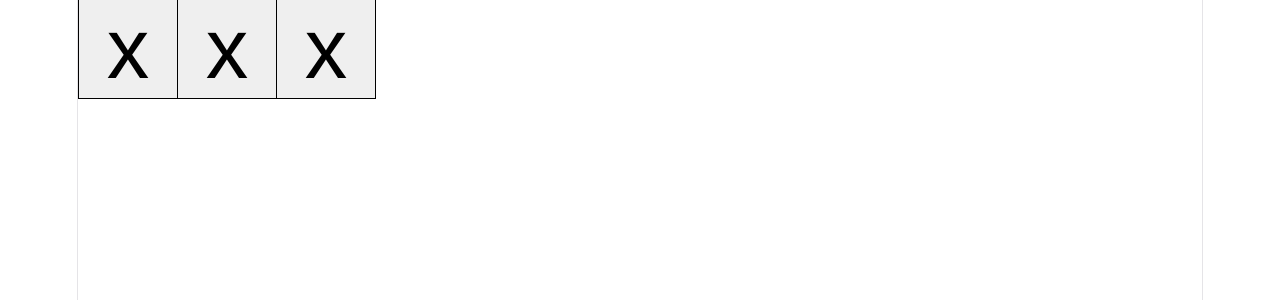
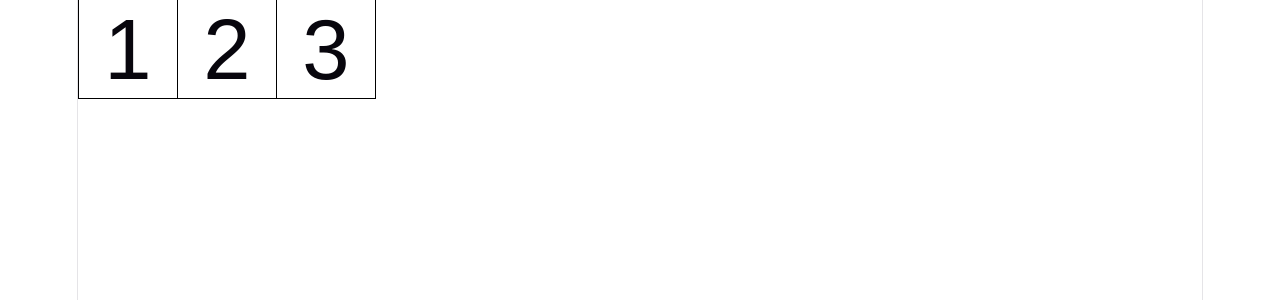
Before and after one commit to takacszsolt2022d-lab/reactonallominigame, a React (Vite) app in the folder reactonallominigame/: page / in a window 1280 px wide. Shown: the top 300 px of the page. Built offline with nearby package versions, Linux system fonts and the light colour scheme.

Commit message:
negyedikfeladat

```diff
--- a/reactonallominigame/src/components/Board.jsx
+++ b/reactonallominigame/src/components/Board.jsx
@@ -1,11 +1,14 @@
+import { useState } from "react";
 import Square from "./Square";
 
 export default function Board() {
+    const [squares] = useState([1, 2, 3]);
+
     return (
         <div className="board-row">
-            <Square />
-            <Square />
-            <Square />
+            <Square value={squares[0]} />
+            <Square value={squares[1]} />
+            <Square value={squares[2]} />
         </div>
     );
 }
--- a/reactonallominigame/src/components/Square.jsx
+++ b/reactonallominigame/src/components/Square.jsx
@@ -1,3 +1,3 @@
-export default function Square() {
-    return <button className="square">x</button>;
+export default function Square({ value }) {
+    return <button className="square">{value}</button>;
 }
--- a/reactonallominigame/src/index.css
+++ b/reactonallominigame/src/index.css
@@ -114,6 +114,27 @@ code {
   display: flex;
 }
 
+.game {
+  align-items: center;
+  display: flex;
+  flex: 1;
+  flex-direction: column;
+  justify-content: center;
+  padding: 24px;
+}
+
+.game h1 {
+  margin-bottom: 16px;
+}
+
+.game-status {
+  color: var(--text-h);
+  font-size: 20px;
+  font-weight: 600;
+  margin-bottom: 20px;
+  min-height: 1.5em;
+}
+
 .square {
   width: 100px;
   height: 100px;
@@ -124,4 +145,43 @@ code {
   align-items: center;
   justify-content: center;
   font-size: 85px;
+  line-height: 1;
+  padding: 0;
+  color: var(--text-h);
+  background: var(--bg);
+  cursor: pointer;
 }
+
+.square:disabled {
+  cursor: default;
+}
+
+.reset-button {
+  background: var(--accent);
+  border: 0;
+  border-radius: 6px;
+  color: white;
+  cursor: pointer;
+  font: inherit;
+  font-weight: 600;
+  margin-top: 24px;
+  padding: 10px 20px;
+}
+
+.reset-button:hover {
+  filter: brightness(0.92);
+}
+
+.square:focus-visible,
+.reset-button:focus-visible {
+  outline: 3px solid var(--accent);
+  outline-offset: 3px;
+}
+
+@media (max-width: 380px) {
+  .square {
+    width: 88px;
+    height: 88px;
+    font-size: 72px;
+  }
+}
```
